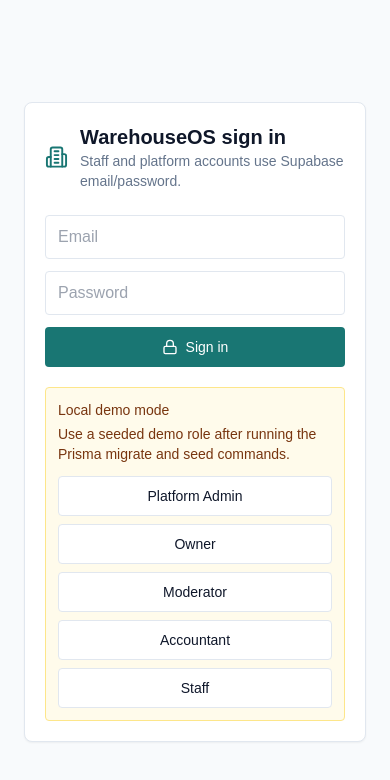
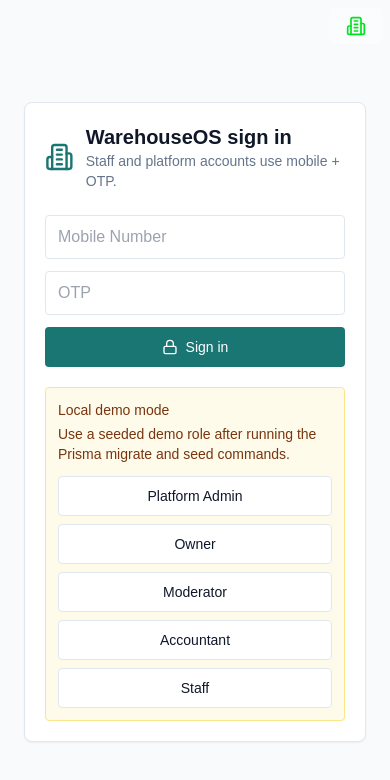
Before and after one commit to jaivarshan7/Warevo, a Next.js app: page /login in a window 390 px wide. Shown: the top 780 px of the page. Built offline with nearby package versions, Linux system fonts and the light colour scheme.

Commit message:
Implement admin login and update user login to use mobile and OTP

```diff
--- /dev/null
+++ b/app/admin-dashboard/page.tsx
@@ -0,0 +1,9 @@
+// app/admin-dashboard/page.tsx
+export default function AdminDashboardPage() {
+  return (
+    <main className="p-6">
+      <h1 className="text-2xl font-bold">Admin Dashboard</h1>
+      <p className="mt-2">Welcome to the admin dashboard!</p>
+    </main>
+  );
+}
--- /dev/null
+++ b/app/admin-login/page.tsx
@@ -0,0 +1,72 @@
+// app/admin-login/page.tsx
+import { Building2, Lock } from "lucide-react";
+import { cookies } from "next/headers";
+import { redirect } from "next/navigation";
+import { Card } from "@/components/ui/card";
+import { Button } from "@/components/ui/button";
+import { NextPage } from "next";
+import Link from "next/link";
+
+export default function AdminLoginPage() {
+  async function adminSignIn(formData: FormData) {
+  "use server";
+  const email = String(formData.get("email") ?? "");
+  const password = String(formData.get("password") ?? "");
+
+  // Check against environment variables
+  if (
+    process.env.ADMIN_EMAIL &&
+    process.env.ADMIN_PASSWORD &&
+    email === process.env.ADMIN_EMAIL &&
+    password === process.env.ADMIN_PASSWORD
+  ) {
+    const cookieStore = await cookies();
+    cookieStore.set("admin-user-email", email, {
+      httpOnly: true,
+      sameSite: "lax",
+      path: "/",
+      maxAge: 60 * 60 * 8,
+    });
+    redirect("/admin-dashboard");
+  } else {
+    throw new Error("Invalid admin credentials.");
+  }
+  }
+
+  return (
+    <main className="grid min-h-screen place-items-center bg-slate-50 p-6">
+      <Card className="w-full max-w-md">
+        <div className="mb-6 flex items-center gap-3">
+          <Building2 className="h-8 w-8 text-primary" />
+          <div>
+            <h1 className="text-xl font-semibold">Admin Login</h1>
+            <p className="text-sm text-slate-500">Use email and password for admin access.</p>
+          </div>
+        </div>
+
+        <div className="space-y-3">
+          <input
+            className="h-11 w-full rounded border border-border px-3"
+            placeholder="Email"
+            type="email"
+            required
+          />
+          <input
+            className="h-11 w-full rounded border border-border px-3"
+            placeholder="Password"
+            type="password"
+            required
+          />
+          <Button className="w-full justify-center" type="submit" formAction={adminSignIn}>
+            <Lock className="h-4 w-4" />
+            Sign in
+          </Button>
+        </div>
+
+        <div className="mt-5 text-center text-sm text-slate-500">
+          <Link href="/">Back to User Login</Link>
+        </div>
+      </Card>
+    </main>
+  );
+}
--- a/app/client-login/page.tsx
+++ /dev/null
@@ -1,24 +0,0 @@
-import { Smartphone } from "lucide-react";
-import { Card } from "@/components/ui/card";
-import { Button } from "@/components/ui/button";
-
-export default function ClientLoginPage() {
-  return (
-    <main className="grid min-h-screen place-items-center bg-slate-50 p-4">
-      <Card className="w-full max-w-md">
-        <div className="mb-6 flex items-center gap-3">
-          <Smartphone className="h-8 w-8 text-primary" />
-          <div>
-            <h1 className="text-xl font-semibold">Client OTP login</h1>
-            <p className="text-sm text-slate-500">Clients can only sign in after a warehouse creates their account.</p>
-          </div>
-        </div>
-        <input className="mb-3 h-11 w-full rounded border border-border px-3" placeholder="Registered mobile number" />
-        <Button className="w-full justify-center">Send OTP</Button>
-        <p className="mt-4 rounded bg-amber-50 p-3 text-sm text-amber-800">
-          If this mobile number is not registered with this warehouse, the backend must reject OTP creation and show the contact-your-warehouse message.
-        </p>
-      </Card>
-    </main>
-  );
-}
--- a/app/login/page.tsx
+++ b/app/login/page.tsx
@@ -1,8 +1,10 @@
+// app/login/page.tsx
 import { Building2, Lock } from "lucide-react";
 import { cookies } from "next/headers";
 import { redirect } from "next/navigation";
 import { Card } from "@/components/ui/card";
 import { Button } from "@/components/ui/button";
+import Link from "next/link";
 
 const demoAccounts = [
   { label: "Platform Admin", email: "platform-admin@example.test" },
@@ -15,15 +17,16 @@
 export default function LoginPage() {
   async function demoSignIn(formData: FormData) {
     "use server";
-    const email = String(formData.get("email") ?? "");
-    const allowed = demoAccounts.some((account) => account.email === email);
-    if (!allowed) throw new Error("Unknown demo account.");
+    const mobile = String(formData.get("mobile") ?? "");
+    const otp = String(formData.get("otp") ?? "");
+    // For demo, you can validate OTP logic here
+    if (!mobile || !otp) throw new Error("Mobile and OTP required.");
     const cookieStore = await cookies();
-    cookieStore.set("demo-user-email", email, {
+    cookieStore.set("demo-user-mobile", mobile, {
       httpOnly: true,
       sameSite: "lax",
       path: "/",
-      maxAge: 60 * 60 * 8
+      maxAge: 60 * 60 * 8,
     });
     redirect("/dashboard");
   }
@@ -35,24 +38,37 @@
           <Building2 className="h-8 w-8 text-primary" />
           <div>
             <h1 className="text-xl font-semibold">WarehouseOS sign in</h1>
-            <p className="text-sm text-slate-500">Staff and platform accounts use Supabase email/password.</p>
+            <p className="text-sm text-slate-500">Staff and platform accounts use mobile + OTP.</p>
           </div>
         </div>
+
         <div className="space-y-3">
-          <input className="h-11 w-full rounded border border-border px-3" placeholder="Email" />
-          <input className="h-11 w-full rounded border border-border px-3" placeholder="Password" type="password" />
-          <Button className="w-full justify-center">
+          <input
+            className="h-11 w-full rounded border border-border px-3"
+            placeholder="Mobile Number"
+            type="tel"
+            required
+          />
+          <input
+            className="h-11 w-full rounded border border-border px-3"
+            placeholder="OTP"
+            type="text"
+            required
+          />
+          <Button className="w-full justify-center" type="submit" formAction={demoSignIn}>
             <Lock className="h-4 w-4" />
             Sign in
           </Button>
         </div>
+
         <div className="mt-5 rounded border border-amber-200 bg-amber-50 p-3 text-sm text-amber-900">
           <div className="font-medium">Local demo mode</div>
           <p className="mt-1">Use a seeded demo role after running the Prisma migrate and seed commands.</p>
           <div className="mt-3 grid gap-2">
             {demoAccounts.map((account) => (
               <form key={account.email} action={demoSignIn}>
-                <input type="hidden" name="email" value={account.email} />
+                <input type="hidden" name="mobile" value={account.email} />
+                <input type="hidden" name="otp" value="123456" />
                 <Button className="w-full justify-center" variant="secondary">
                   {account.label}
                 </Button>
@@ -61,6 +77,26 @@
           </div>
         </div>
       </Card>
+
+
+      {/* Semi-transparent button in top-right corner */}
+      <Link
+        href="/admin-login"
+        className="absolute top-2 right-2"
+        style={{
+          backgroundColor: "rgba(255, 255, 255, 0.3)",
+          color: "#00e21e",
+          border: "none",
+          padding: "8px 16px",
+          borderRadius: "4px",
+          cursor: "pointer",
+          fontSize: "14px",
+          fontWeight: "bold",
+        }}
+      >
+        <Building2 className="h-5 w-5" />
+      </Link>
     </main>
+
   );
 }
```
